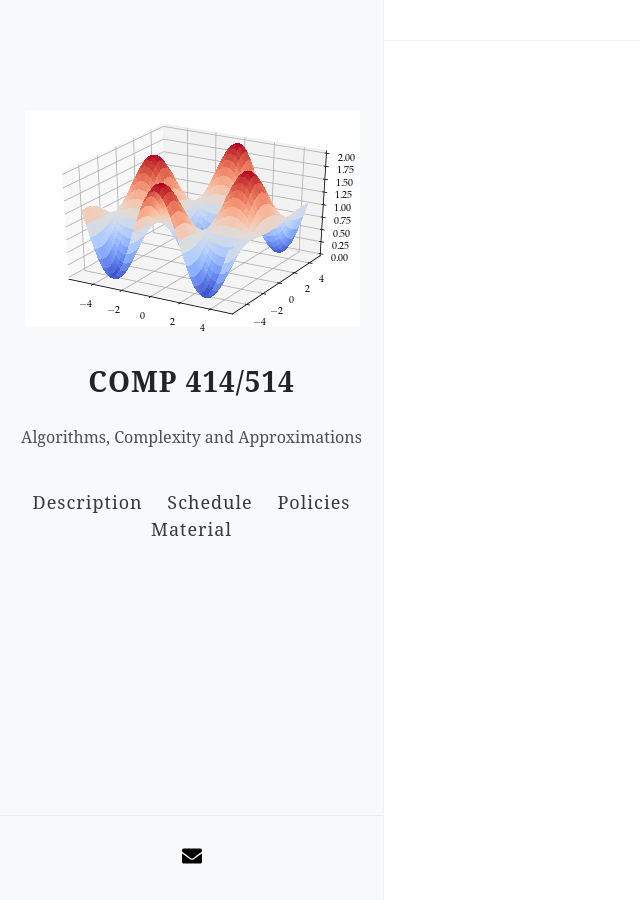
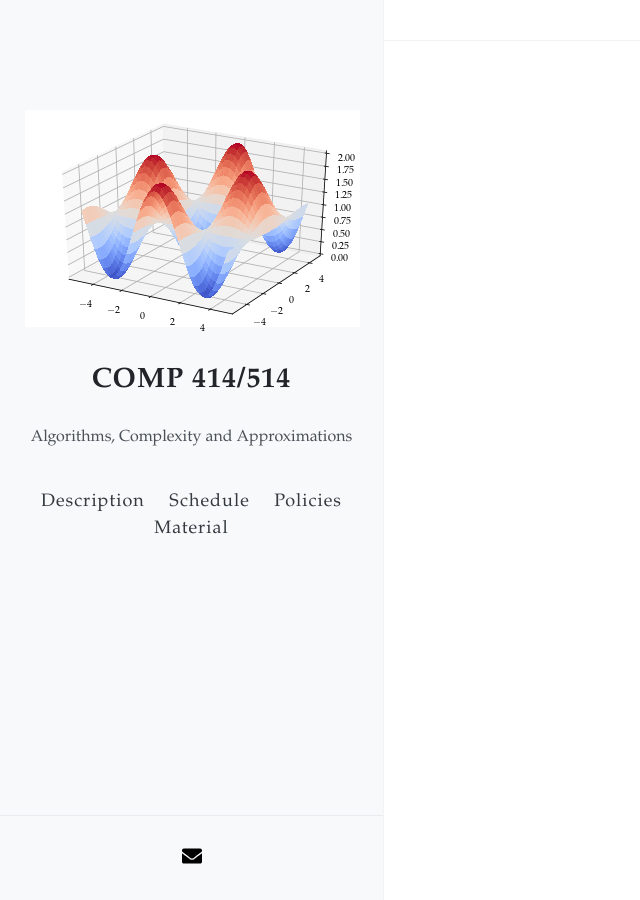
Before and after one commit to akyrillidis/comp414-514, a Jekyll site: the page built from index.md, in a window 1280 px wide. Shown: the whole page, without its empty margins (0-640 px from the left). Built offline with Jekyll 4.4.1, drawn with Linux system fonts in a browser that asks for light colours; nearby versions of some CDN libraries.

Commit message:
Update _variables.scss

```diff
--- a/_sass/_variables.scss
+++ b/_sass/_variables.scss
@@ -20,7 +20,7 @@ $helveticaNeue: "Helvetica Neue", Helvetica, Arial, sans-serif;
 $georgia: Georgia, serif;
 
 // Fonts
-$base-font: "Noto Serif","PT Serif",source-han-serif-sc, "Source Han Serif SC", "Source Han Serif CN", "Source Han Serif TC", "Source Han Serif TW", "Source Han Serif","Songti SC", SimSon, serif;
+$base-font: Palatino,Palatino Linotype,Palatino LT STD,Book Antiqua,Georgia,serif;
 $code-font: 'Menlo', 'Courier New', 'Monaco', 'Spoqa Han Sans', monospace;
 
 // Font sizes
```
